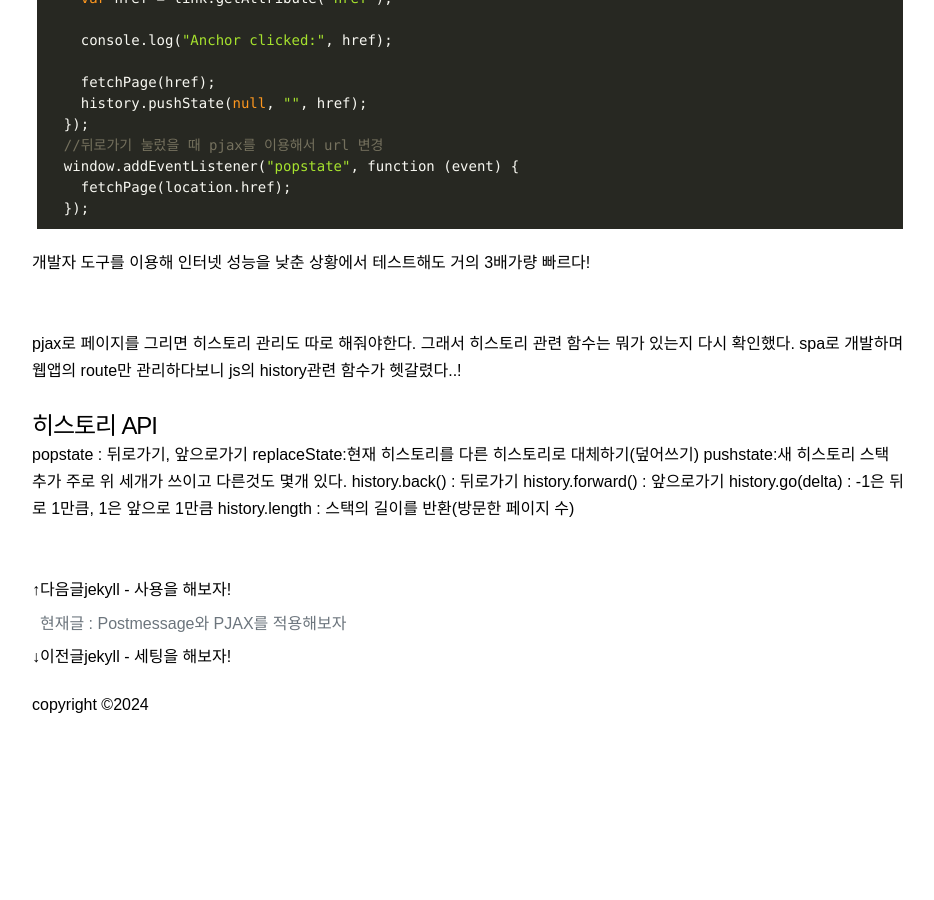
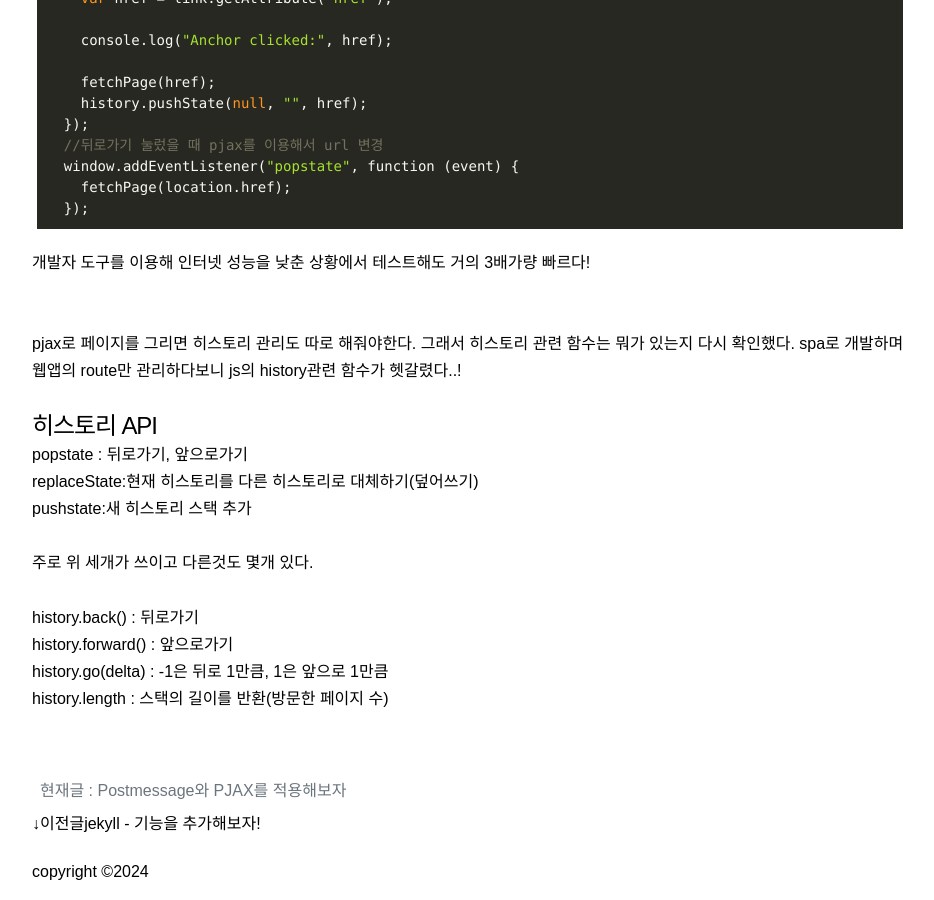
Before and after one commit to yes-eul-jeong/blog, a Jekyll site: the page built from _posts/2024-12-03-jekyll-Postmessage-pjax.markdown, in a window 1280 px wide and 900 px high, scrolled down 1916 px. Shown: the whole window, without its empty margins (170-1104 px from the left). Built offline with Jekyll 4.4.1, drawn with Linux system fonts in a browser that asks for light colours; some web fonts are replaced; before the commit the page ends 2649 px from its top, so only the background shows below that; some of the changed text lies outside the part shown.

Commit message:
feat : 태그 추가, 줄바꿈

```diff
--- a/_posts/2024-12-03-jekyll-how-to-use copy.markdown
+++ b/_posts/2024-12-03-jekyll-Postmessage-pjax.markdown
@@ -107,11 +107,11 @@
 <br>
 
 #### 히스토리 API
-popstate : 뒤로가기, 앞으로가기
-replaceState:현재 히스토리를 다른 히스토리로 대체하기(덮어쓰기)
-pushstate:새 히스토리 스택 추가
-주로 위 세개가 쓰이고 다른것도 몇개 있다.
-history.back() : 뒤로가기
-history.forward() : 앞으로가기
-history.go(delta) : -1은 뒤로 1만큼, 1은 앞으로 1만큼
-history.length : 스택의 길이를 반환(방문한 페이지 수)
+popstate : 뒤로가기, 앞으로가기<br>
+replaceState:현재 히스토리를 다른 히스토리로 대체하기(덮어쓰기)<br>
+pushstate:새 히스토리 스택 추가<br><br>
+주로 위 세개가 쓰이고 다른것도 몇개 있다. <br><br>
+history.back() : 뒤로가기<br>
+history.forward() : 앞으로가기<br>
+history.go(delta) : -1은 뒤로 1만큼, 1은 앞으로 1만큼<br>
+history.length : 스택의 길이를 반환(방문한 페이지 수)<br>
```
Also changed, not shown: other parts of _posts/2024-12-03-jekyll-Postmessage-pjax.markdown (+1 -1 lines), tags/dev.md (added, +5 -0 lines).
